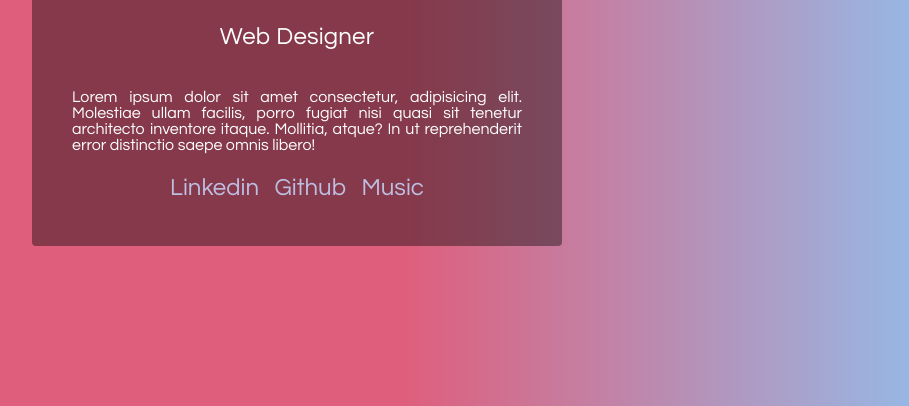
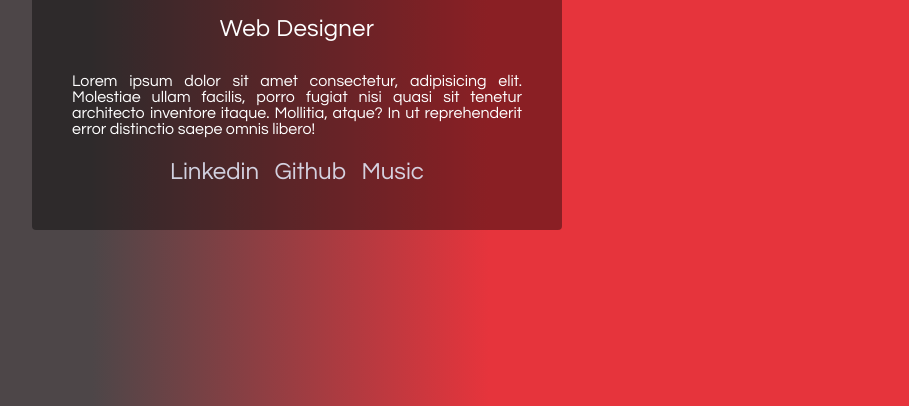
Before and after one commit to arnoldpalmer42/personal-page, a plain HTML site: page index.html in a window 1280 px wide. Shown: the part 394-800 px from the top of the page, without its empty margins (343-1252 px from the left). Drawn offline with Linux system fonts and the light colour scheme.

Commit message:
adjusted background and added margin to h5

```diff
--- a/style.css
+++ b/style.css
@@ -4,8 +4,8 @@ body {
 
     /*background-size: cover;
     background: url("assets/background.jpg") no-repeat;*/
-    background: rgb(223,94,123);
-background: linear-gradient(90deg, rgba(223,94,123,1) 58%, rgba(148,187,233,1) 100%);
+    background: rgb(77,70,72);
+    background: linear-gradient(90deg, rgba(77,70,72,1) 34%, rgba(230,52,60,1) 65%);
 }
 
 .box {
@@ -16,7 +16,7 @@ background: linear-gradient(90deg, rgba(223,94,123,1) 58%, rgba(148,187,233,1) 1
     margin: auto;
     margin-top: 5%;
     color: white;
-    font-family: 'Century Gothic', sans-serif;
+    font-family:'Century Gothic';
     border-radius: 4px;
 }
 
@@ -28,7 +28,6 @@ background: linear-gradient(90deg, rgba(223,94,123,1) 58%, rgba(148,187,233,1) 1
 
 .box h1 {
     font-size: 42px;
-    letter-spacing: .1px;
     font-weight: 150;
 }
 
@@ -36,6 +35,7 @@ background: linear-gradient(90deg, rgba(223,94,123,1) 58%, rgba(148,187,233,1) 1
     font-size: 24px;
     letter-spacing: .2px;
     font-weight: 100;
+    margin: 32px;
 }
 
 .box p {
@@ -55,7 +55,7 @@ ul {
 
 a {
     text-decoration: none;
-    color: rgba(195, 204, 243, 0.904);
+    color: rgba(224, 227, 243, 0.904);
     font-size: 24px;
 }
 
```
